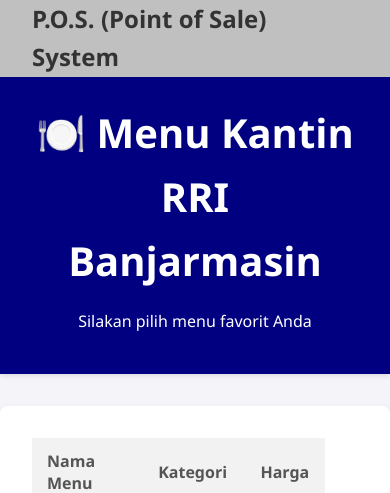
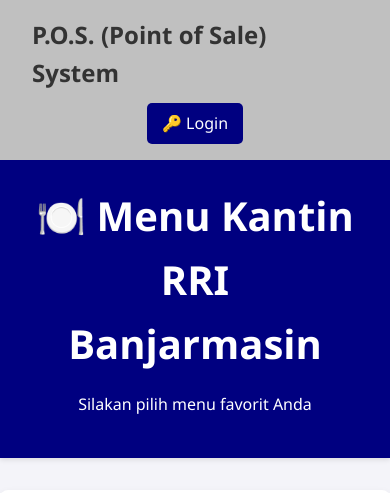
Before and after one commit to suryadi2019/kantin_management_system, a PHP site: page /index.php in a window 390 px wide. Shown: the top 493 px of the page. Run offline with PHP 8.4, Linux system fonts and the light colour scheme; data comes from the database, SQL or seed files in the repository.

Commit message:
modified:   style_navbar.css

```diff
--- a/style_navbar.css
+++ b/style_navbar.css
@@ -1,26 +1,19 @@
-/* Membuat navbar sticky */
+/* File: style_navbar.css */
+
 .navbar {
   display: flex;
   justify-content: space-between;
   align-items: center;
   background-color: #C0C0C0;
-  /* Diubah dari abu-abu gelap ke perak */
-  padding: 0 2rem;
+  padding: 1rem 2rem;
   color: #333;
-  /* Diubah dari putih ke hitam agar terbaca */
   position: sticky;
-  /* Menjadikan posisi sticky */
   top: 0;
-  /* Menempel di bagian atas */
   z-index: 1000;
-  /* Memastikan navbar di atas konten lain */
-  flex-wrap: wrap;
-  /* Memungkinkan item untuk wrap di layar kecil */
 }
 
 .nav-brand a {
   color: #333;
-  /* Diubah dari putih ke hitam */
   text-decoration: none;
   font-size: 1.5rem;
   font-weight: bold;
@@ -32,8 +25,6 @@
   align-items: center;
   margin: 0;
   padding: 0;
-  flex-wrap: wrap;
-  /* Memungkinkan item untuk wrap di layar kecil */
 }
 
 .nav-links li {
@@ -42,19 +33,16 @@
 
 .nav-links a {
   color: #333;
-  /* Diubah dari putih ke hitam */
   text-decoration: none;
   transition: color 0.3s;
 }
 
 .nav-links a:hover {
   color: #000080;
-  /* Diubah dari hijau ke biru navy */
 }
 
 .nav-user {
   color: #555;
-  /* Diubah agar kontras dengan latar perak */
   font-size: 0.9em;
 }
 
@@ -64,13 +52,13 @@
   padding: 8px 15px;
   border-radius: 5px;
   transition: background-color 0.3s;
-  color: white;
-  /* Memastikan teks tombol tetap putih */
+  color: white !important;
+  display: inline-block;
+  text-align: center;
 }
 
 .btn-login-nav {
   background-color: #000080;
-  /* Diubah dari hijau ke biru navy */
 }
 
 .btn-logout:hover {
@@ -79,47 +67,43 @@
 
 .btn-login-nav:hover {
   background-color: #00005a;
-  /* Warna biru navy yang lebih gelap saat hover */
 }
 
-/* Media Query untuk mobile-friendly */
+/* Sembunyikan ikon menu secara default karena kita tidak menggunakannya lagi */
+.menu-toggle {
+  display: none;
+}
+
+
+/* ============================================== */
+/* GAYA BARU UNTUK TAMPILAN MOBILE (DI BAWAH 768px) */
+/* ============================================== */
 @media (max-width: 768px) {
+
+  /* 1. Jadikan navbar sebagai kolom untuk menumpuk item secara vertikal */
   .navbar {
     flex-direction: column;
-    align-items: flex-start;
+    align-items: center;
+    /* Pusatkan item di tengah */
   }
 
+  /* 2. Beri jarak antara "P.O.S" dengan area link di bawahnya */
   .nav-links {
-    flex-direction: column;
-    width: 100%;
-    display: none;
-    /* Sembunyikan link secara default */
+    margin-top: 10px;
+    padding: 0;
   }
 
-  .nav-links.active {
-    display: flex;
-    /* Tampilkan link saat menu aktif */
+  /* 3. Sembunyikan SEMUA item navigasi (seperti "Menu Makanan", "Lihat Pesanan", dll) */
+  .nav-links li {
+    display: none;
   }
 
-  .nav-links li {
-    width: 100%;
-    text-align: center;
-    padding: 10px 0;
-  }
-
-  .menu-toggle {
+  /* 4. TAMPILKAN KEMBALI HANYA item yang berisi tombol Login/Logout */
+  /* Ini menargetkan item terakhir dalam daftar, yang merupakan tombol Login atau Logout */
+  .nav-links li:last-of-type {
     display: block;
-    /* Tampilkan tombol menu */
-    position: absolute;
-    right: 20px;
-    top: 20px;
-    cursor: pointer;
+    /* Paksa item ini untuk tampil */
+    padding: 0;
+    /* Hapus padding agar tombol pas di tengah */
   }
 }
-
-/* Sembunyikan tombol menu di layar besar */
-@media (min-width: 769px) {
-  .menu-toggle {
-    display: none;
-  }
-}
```
